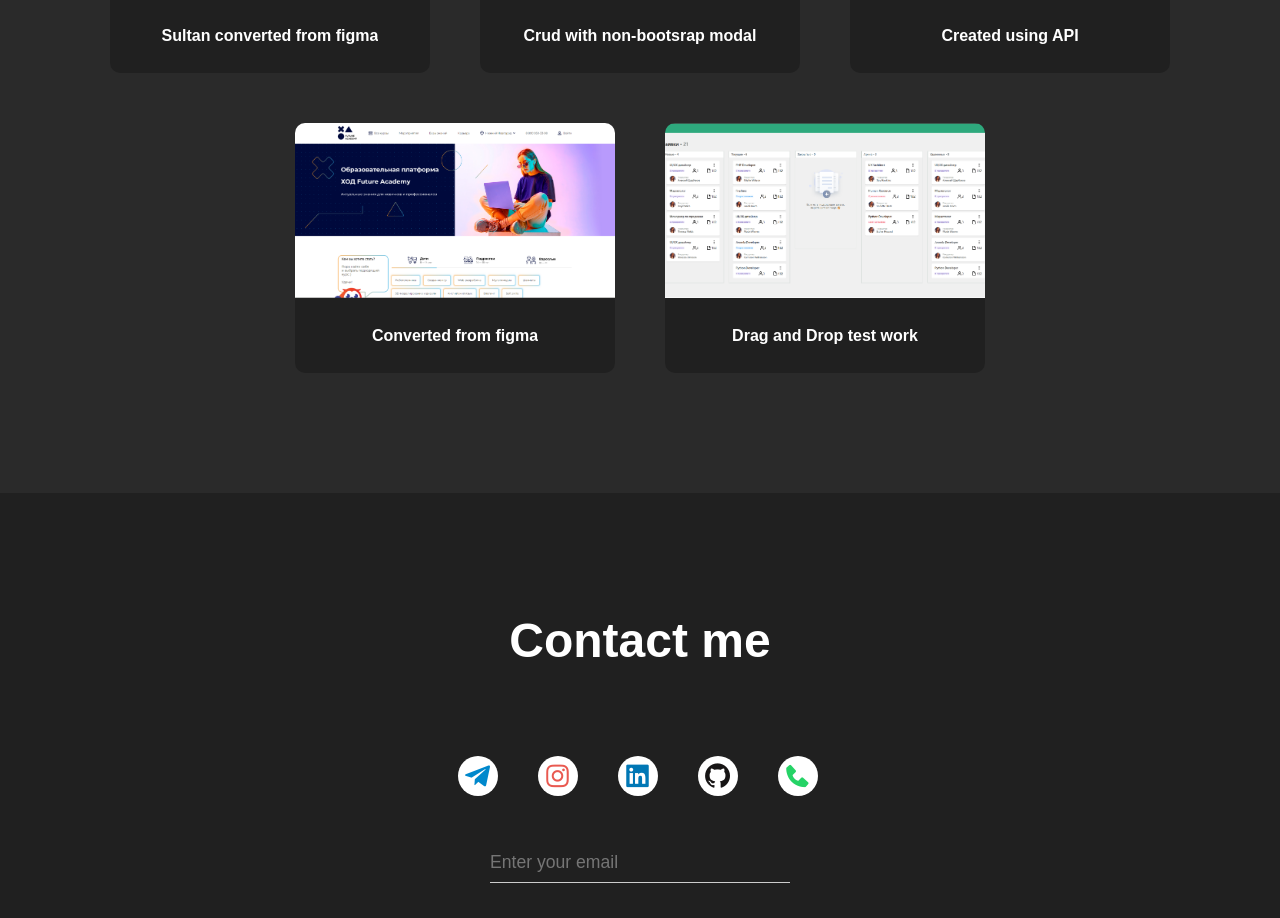
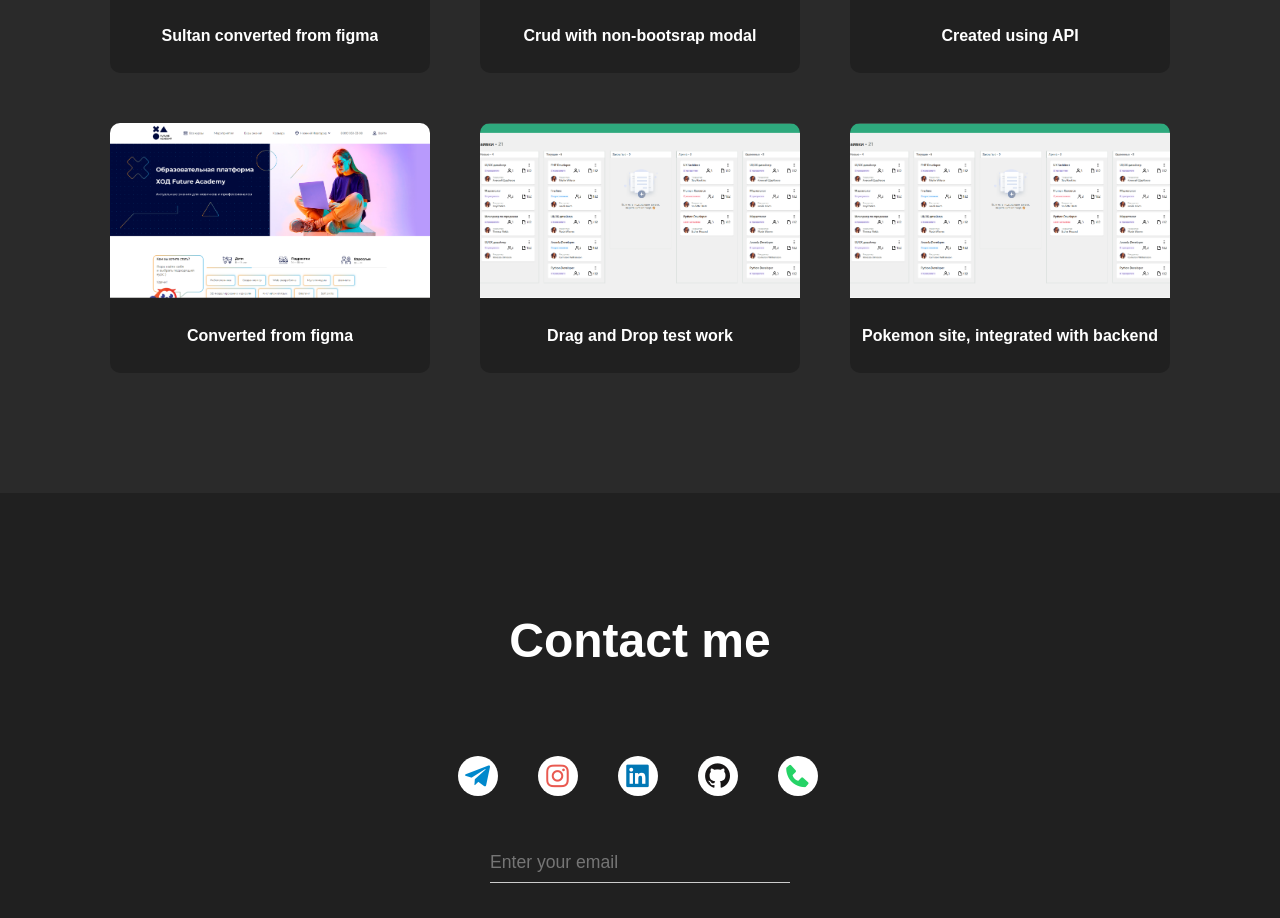
Before and after one commit to AzizbekGitHub99/My-portfolio, a React (Create React App) app: page / in a window 1280 px wide. Shown: the part 1992-2910 px from the top of the page. Built offline with nearby package versions, Linux system fonts and the light colour scheme.

Commit message:
add pokemon site

```diff
--- a/src/common/Sections/Portfolio.jsx
+++ b/src/common/Sections/Portfolio.jsx
@@ -59,6 +59,16 @@ const Portfolio = () => {
               <h4>Drag and Drop test work</h4>
             </div>
           </a>
+          <a href='https://pokemonsfromazyzbe.netlify.app/' className="work-card" target='_blank'>
+            <div className="card-up pokemon">
+              <div className="up-curtain">
+                visit the site
+              </div>
+            </div>
+            <div className="card-down">
+              <h4>Pokemon site, integrated with backend</h4>
+            </div>
+          </a>
         </div>
       </div>
     </div>
--- a/src/common/Sections/Portfolio.scss
+++ b/src/common/Sections/Portfolio.scss
@@ -82,6 +82,9 @@ $p-font: 1.1rem;
         .dnd{
           background-image: url('../../../public/images/dnd.png');
         }
+        .pokemon{
+          background-image: url('../../../public/images/dnd.png');
+        }
         .card-down{
           background-color: #202020;
           height: 30%;
```
Also changed, not shown: public/images/pokemon.png (added).
